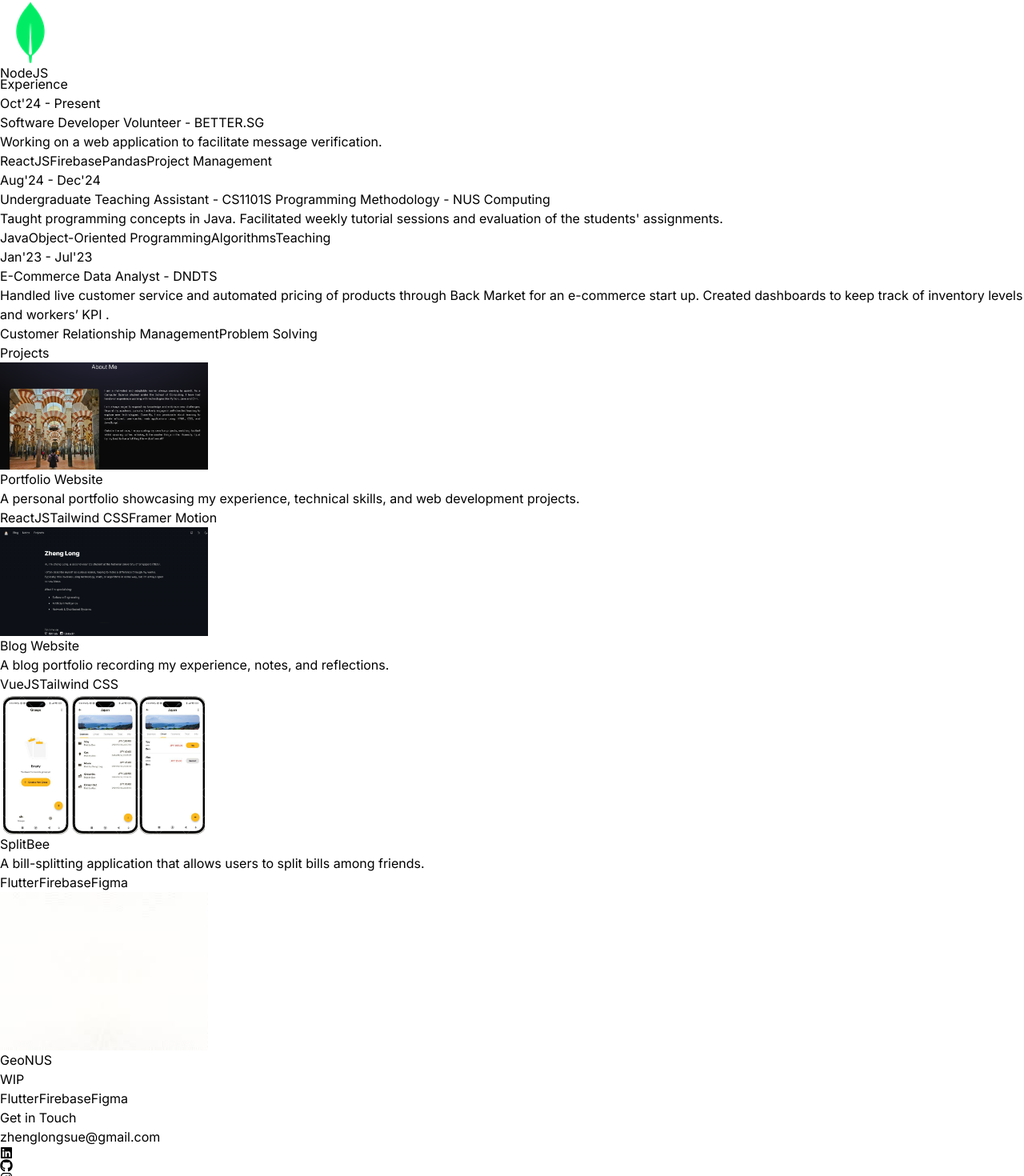
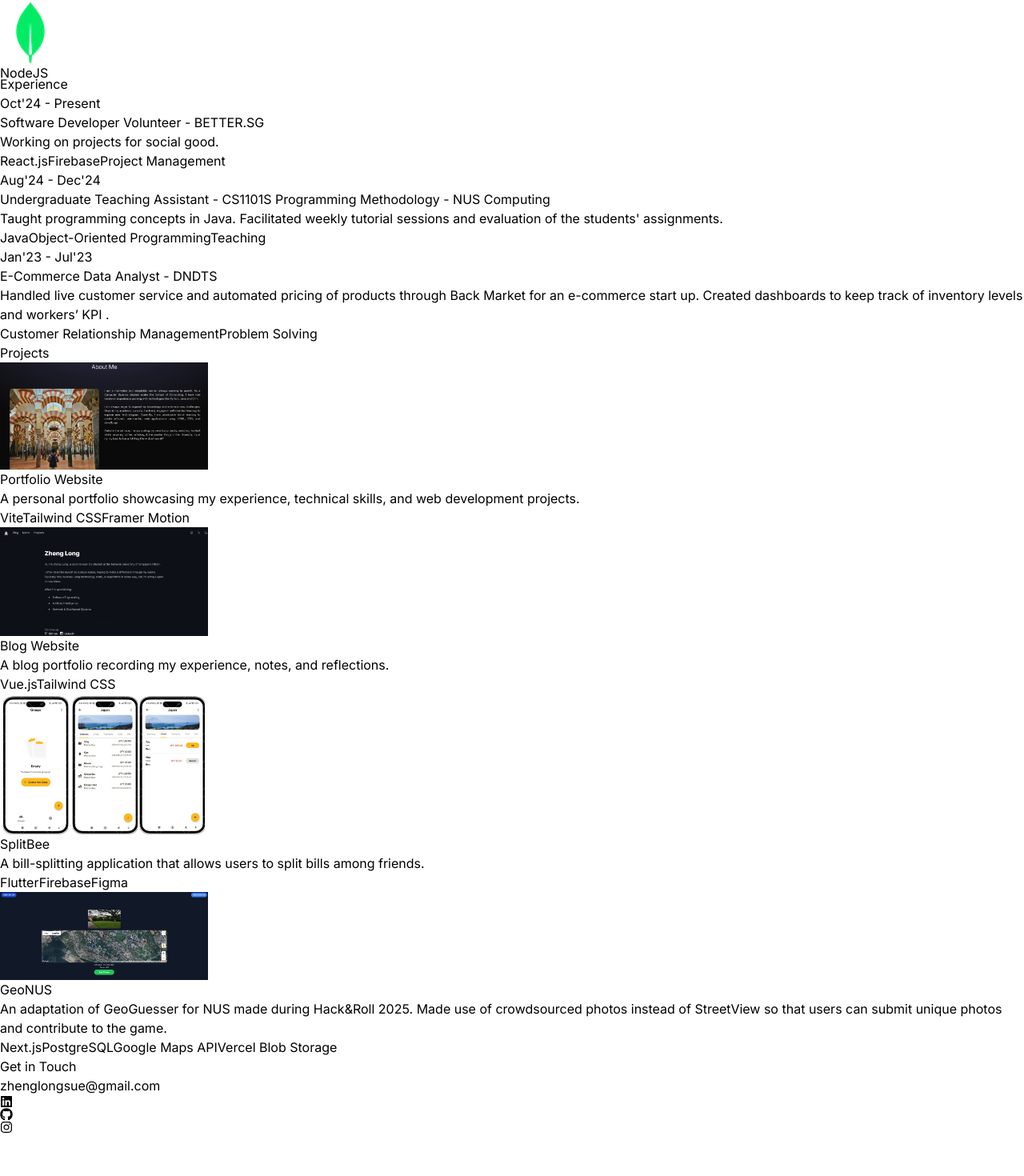
Before and after one commit to zhenglong1603/react-portfolio, a React (Vite) app: page / in a window 1280 px wide. Shown: the part 1879-3349 px from the top of the page at 80% size. After the commit the page ends 3296 px from the top, so only its background shows below. Built offline with nearby package versions, Linux system fonts and the light colour scheme.

Commit message:
Update About section and included GeoNUS project details

```diff
--- a/src/components/About.jsx
+++ b/src/components/About.jsx
@@ -30,7 +30,7 @@
                         I am always eager to expand my knowledge and embrace new challenges. Beyond my academic pursuits, I actively engage in self-directed learning to explore new technologies. Currently, I am passionate about learning to create efficient, user-centric web applications using HTML, CSS, and JavaScript.
                         <br />
                         <br />
-                        Outside the rat race, I enjoy coding my own fun projects, watching football whilst savoring coffee, whiskey, & the smaller things in life. Honestly, I just try my best to live a fulfilling life — don't we all?
+                        Outside the rat race, I enjoy coding my own fun projects, watching football whilst savoring coffee, whiskey, & the smaller things in life. Honestly, I just try my best to live a fulfilling life — don&apos;t we all?
                         </p>
                     </div>
                 </motion.div>
--- a/src/components/Hero.jsx
+++ b/src/components/Hero.jsx
@@ -1,4 +1,3 @@
-import profilePic from "../assets/blank.jpg";
 import { motion } from "framer-motion";
 import resume from "../assets/Sue_Zheng_Long_Resume.pdf";
 
@@ -35,7 +34,7 @@
                     initial="hidden"
                     animate="visible"
                     className="my-2 max-w-xl py-6 tracking-tighter text-justify text-center">
-                        Welcome to my portfolio! I'm a Year 2 Computer Science student at the National University of Singapore (NUS). Passionate about Software Engineering and Artificial Intelligence, I enjoy collaborating with teams and working independently to solve challenging problems.
+                        Welcome to my portfolio! I&apos;m a Year 2 Computer Science student at the National University of Singapore (NUS). Passionate about Software Engineering and Artificial Intelligence, I enjoy collaborating with teams and working independently to solve challenging problems.
                     </motion.p>
 
                     <a href={resume} download>
--- a/src/constants/index.js
+++ b/src/constants/index.js
@@ -1,22 +1,22 @@
 import portfoliopic from "../assets/projects/portfoliopic.png";
 import blogpic from "../assets/projects/blogpic.png";
 import splitbee from "../assets/projects/splitbee.png";
-import blank from "../assets/blank.jpg";
+import geoNUS from "../assets/projects/geoNUS.png";
 
 export const EXPERIENCES = [
   {
     year: "Oct'24 - Present",
     role: "Software Developer Volunteer",
     company: "BETTER.SG",
-    description: `Working on a web application to facilitate message verification.`,
-    technologies: ["ReactJS", "Firebase", "Pandas", "Project Management"],
+    description: `Working on projects for social good.`,
+    technologies: ["React.js", "Firebase", "Project Management"],
   },
   {
     year: "Aug'24 - Dec'24",
     role: "Undergraduate Teaching Assistant - CS1101S Programming Methodology",
     company: "NUS Computing",
     description: `Taught programming concepts in Java. Facilitated weekly tutorial sessions and evaluation of the students' assignments.`,
-    technologies: ["Java", "Object-Oriented Programming", "Algorithms", "Teaching"],
+    technologies: ["Java", "Object-Oriented Programming", "Teaching"],
   },
   {
     year: "Jan'23 - Jul'23",
@@ -33,14 +33,14 @@
     image: portfoliopic,
     description:
       "A personal portfolio showcasing my experience, technical skills, and web development projects.",
-    technologies: ["ReactJS", "Tailwind CSS", "Framer Motion"],
+    technologies: ["Vite", "Tailwind CSS", "Framer Motion"],
   },
   {
     title: "Blog Website",
     image: blogpic,
     description:
       "A blog portfolio recording my experience, notes, and reflections.",
-    technologies: ["VueJS", "Tailwind CSS"],
+    technologies: ["Vue.js", "Tailwind CSS"],
   },
   {
     title: "SplitBee",
@@ -51,9 +51,9 @@
   },
   {
     title: "GeoNUS",
-    image: blank,
+    image: geoNUS,
     description:
-      "WIP",
-    technologies: ["Flutter", "Firebase", "Figma"],
+      "An adaptation of GeoGuesser for NUS made during Hack&Roll 2025. Made use of crowdsourced photos instead of StreetView so that users can submit unique photos and contribute to the game.",
+    technologies: ["Next.js", "PostgreSQL", "Google Maps API", "Vercel Blob Storage"],
   }
 ];
```
Also changed, not shown: src/assets/projects/geoNUS.png (added).
